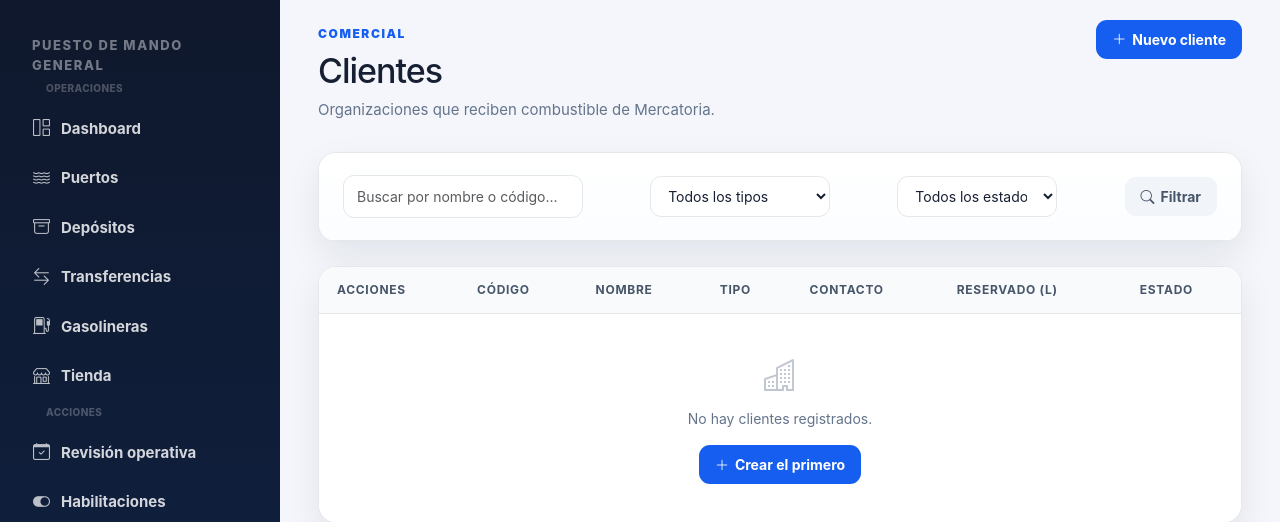
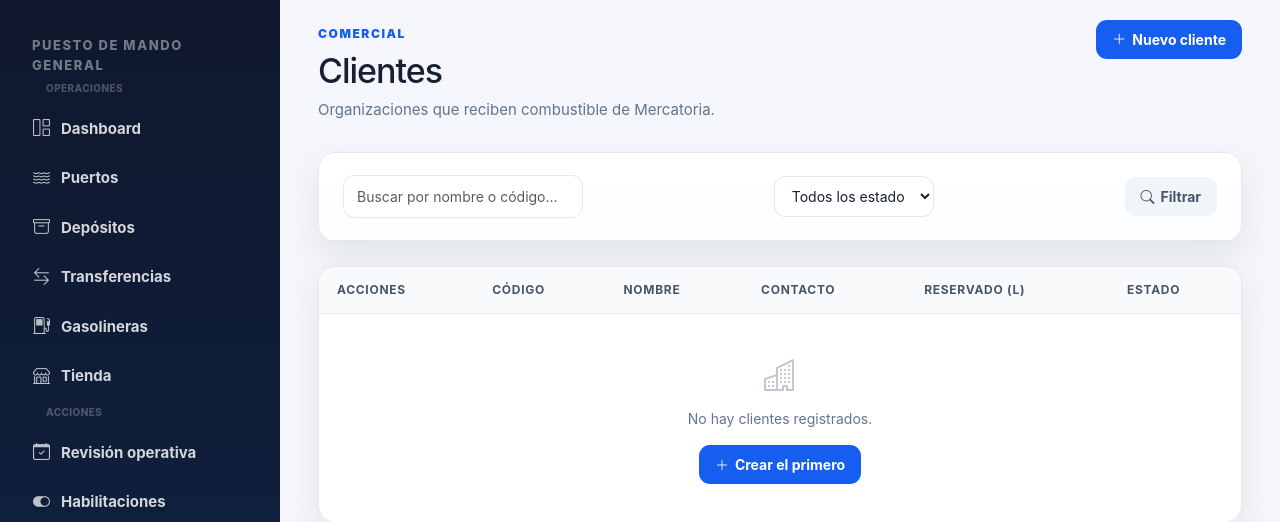
Before and after one commit to frankoaldos11-dotcom/Mercatoria-Fuel, a Flask app: page /clientes/ in a window 1280 px wide. Shown: the part 74-596 px from the top of the page. Run offline with Flask 3, Linux system fonts and the light colour scheme; the visitor is signed in with stand-in values (Sample User, id 1); data that the repository does not hold is empty; parts of the project's set-up code (start-up, migrations or seed data) failed here and were passed over; some libraries are stand-ins or nearby versions.

Commit message:
Clientes: quitar campo Tipo (nacional/internacional) sin uso de formularios y backend

```diff
--- a/blueprints/clientes.py
+++ b/blueprints/clientes.py
@@ -1,6 +1,6 @@
 from flask import Blueprint, render_template, request, redirect, session
 from database import conectar
-from utils.constants import TIPOS_CLIENTE, TIPOS_CLIENTE_LABELS, ROLES_ADMIN_PM
+from utils.constants import ROLES_ADMIN_PM
 from utils.auth import requiere_login, requiere_staff
 
 clientes_bp = Blueprint("clientes", __name__, url_prefix="/clientes")
@@ -39,7 +39,6 @@ def listado():
         return redir
 
     buscar = request.args.get("buscar", "").strip()
-    filtro_tipo = request.args.get("tipo", "").strip()
     filtro_estado = request.args.get("estado", "").strip()
 
     condiciones = []
@@ -49,9 +48,6 @@ def listado():
         condiciones.append("(nombre LIKE ? OR codigo LIKE ? OR contacto_nombre LIKE ?)")
         like = f"%{buscar}%"
         params.extend([like, like, like])
-    if filtro_tipo:
-        condiciones.append("tipo = ?")
-        params.append(filtro_tipo)
     if filtro_estado == "activo":
         condiciones.append("activo = 1")
     elif filtro_estado == "inactivo":
@@ -62,7 +58,7 @@ def listado():
     conn = conectar()
     cur = conn.cursor()
     cur.execute(f"""
-        SELECT id, nombre, codigo, tipo, contacto_nombre, contacto_telefono,
+        SELECT id, nombre, codigo, contacto_nombre, contacto_telefono,
                contacto_email, subinventario_reservado_l, activo, created_at
         FROM clientes
         {where}
@@ -75,10 +71,7 @@ def listado():
         "clientes/listado.html",
         lista=lista,
         buscar=buscar,
-        filtro_tipo=filtro_tipo,
         filtro_estado=filtro_estado,
-        tipos_cliente=TIPOS_CLIENTE,
-        tipos_cliente_labels=TIPOS_CLIENTE_LABELS,
     )
 
 
@@ -95,7 +88,6 @@ def crear():
     if request.method == "POST":
         nombre = request.form.get("nombre", "").strip()
         codigo = request.form.get("codigo", "").strip().upper()
-        tipo = request.form.get("tipo", "").strip()
         contacto_nombre = request.form.get("contacto_nombre", "").strip()
         contacto_telefono = request.form.get("contacto_telefono", "").strip()
         contacto_email = request.form.get("contacto_email", "").strip().lower()
@@ -106,8 +98,6 @@ def crear():
             error = "El nombre es obligatorio."
         elif not codigo:
             error = "El código es obligatorio."
-        elif tipo not in TIPOS_CLIENTE:
-            error = "Tipo de cliente no válido."
         else:
             conn = conectar()
             cur = conn.cursor()
@@ -118,25 +108,23 @@ def crear():
             else:
                 cur.execute("""
                     INSERT INTO clientes
-                        (nombre, codigo, tipo, contacto_nombre, contacto_telefono,
+                        (nombre, codigo, contacto_nombre, contacto_telefono,
                          contacto_email, notas, activo)
-                    VALUES (?, ?, ?, ?, ?, ?, ?, ?)
-                """, (nombre, codigo, tipo, contacto_nombre, contacto_telefono,
+                    VALUES (?, ?, ?, ?, ?, ?, ?)
+                """, (nombre, codigo, contacto_nombre, contacto_telefono,
                       contacto_email, notas, activo))
                 nuevo_id = cur.lastrowid
                 conn.commit()
                 conn.close()
                 _registrar_auditoria(
                     session.get("user_id"), "Creó cliente", "clientes", nuevo_id,
-                    valor_nuevo={"nombre": nombre, "codigo": codigo, "tipo": tipo}
+                    valor_nuevo={"nombre": nombre, "codigo": codigo}
                 )
                 return redirect("/clientes?ok=1")
 
     return render_template(
         "clientes/crear.html",
         error=error,
-        tipos_cliente=TIPOS_CLIENTE,
-        tipos_cliente_labels=TIPOS_CLIENTE_LABELS,
     )
 
 
@@ -178,7 +166,6 @@ def detalle(id):
         "clientes/detalle.html",
         cliente=cliente,
         unidades=unidades,
-        tipos_cliente_labels=TIPOS_CLIENTE_LABELS,
         combustible_labels=TIPOS_COMBUSTIBLE_LABELS,
         hoy=hoy,
         limite_30=limite_30,
@@ -200,7 +187,6 @@ def editar(id):
     if request.method == "POST":
         nombre = request.form.get("nombre", "").strip()
         codigo = request.form.get("codigo", "").strip().upper()
-        tipo = request.form.get("tipo", "").strip()
         contacto_nombre = request.form.get("contacto_nombre", "").strip()
         contacto_telefono = request.form.get("contacto_telefono", "").strip()
         contacto_email = request.form.get("contacto_email", "").strip().lower()
@@ -211,8 +197,6 @@ def editar(id):
             error = "El nombre es obligatorio."
         elif not codigo:
             error = "El código es obligatorio."
-        elif tipo not in TIPOS_CLIENTE:
-            error = "Tipo de cliente no válido."
         else:
             cur.execute("SELECT id FROM clientes WHERE codigo = ? AND id != ?", (codigo, id))
             if cur.fetchone():
@@ -223,19 +207,19 @@ def editar(id):
 
                 cur.execute("""
                     UPDATE clientes
-                    SET nombre = ?, codigo = ?, tipo = ?, contacto_nombre = ?,
+                    SET nombre = ?, codigo = ?, contacto_nombre = ?,
                         contacto_telefono = ?, contacto_email = ?,
                         notas = ?, activo = ?,
                         updated_at = CURRENT_TIMESTAMP
                     WHERE id = ?
-                """, (nombre, codigo, tipo, contacto_nombre, contacto_telefono,
+                """, (nombre, codigo, contacto_nombre, contacto_telefono,
                       contacto_email, notas, activo, id))
                 conn.commit()
                 conn.close()
                 _registrar_auditoria(
                     session.get("user_id"), "Editó cliente", "clientes", id,
                     valor_anterior=anterior,
-                    valor_nuevo={"nombre": nombre, "codigo": codigo, "tipo": tipo}
+                    valor_nuevo={"nombre": nombre, "codigo": codigo}
                 )
                 return redirect(f"/clientes/{id}?ok=1")
 
@@ -250,8 +234,6 @@ def editar(id):
         "clientes/editar.html",
         cliente=cliente,
         error=error,
-        tipos_cliente=TIPOS_CLIENTE,
-        tipos_cliente_labels=TIPOS_CLIENTE_LABELS,
     )
 
 
--- a/templates/clientes/listado.html
+++ b/templates/clientes/listado.html
@@ -21,21 +21,13 @@
     <form method="GET" action="/clientes" class="panel-header" style="flex-wrap:wrap;gap:10px;">
         <input type="text" name="buscar" value="{{ buscar }}" class="form-control"
                placeholder="Buscar por nombre o código..." style="max-width:240px;">
-        <select name="tipo" class="form-select" style="max-width:180px;">
-            <option value="">Todos los tipos</option>
-            {% for t in tipos_cliente %}
-            <option value="{{ t }}" {{ 'selected' if filtro_tipo == t }}>
-                {{ tipos_cliente_labels.get(t, t) }}
-            </option>
-            {% endfor %}
-        </select>
         <select name="estado" class="form-select" style="max-width:160px;">
             <option value="">Todos los estados</option>
             <option value="activo"   {{ 'selected' if filtro_estado == 'activo' }}>Activo</option>
             <option value="inactivo" {{ 'selected' if filtro_estado == 'inactivo' }}>Inactivo</option>
         </select>
         <button type="submit" class="btn btn-secondary"><i class="bi bi-search"></i> Filtrar</button>
-        {% if buscar or filtro_tipo or filtro_estado %}
+        {% if buscar or filtro_estado %}
         <a href="/clientes" class="btn btn-secondary"><i class="bi bi-x"></i> Limpiar</a>
         {% endif %}
     </form>
@@ -49,7 +41,6 @@
                     <th>Acciones</th>
                     <th>Código</th>
                     <th>Nombre</th>
-                    <th>Tipo</th>
                     <th>Contacto</th>
                     <th>Reservado (L)</th>
                     <th>Estado</th>
@@ -96,15 +87,6 @@
                         {% endif %}
                     </td>
                     <td>
-                        {% if c.tipo == 'internacional' %}
-                        <span class="badge badge-info">Internacional</span>
-                        {% elif c.tipo == 'nacional' %}
-                        <span class="badge badge-ok">Nacional</span>
-                        {% else %}
-                        <span class="badge badge-neutral">Interno</span>
-                        {% endif %}
-                    </td>
-                    <td>
                         {{ c.contacto_nombre or '—' }}
                         {% if c.contacto_telefono %}
                         <br><span style="font-size:12px;color:var(--muted);">{{ c.contacto_telefono }}</span>
@@ -121,7 +103,7 @@
                 </tr>
                 {% else %}
                 <tr>
-                    <td colspan="7" class="empty-state">
+                    <td colspan="6" class="empty-state">
                         <i class="bi bi-buildings" style="font-size:32px;display:block;margin-bottom:8px;opacity:0.4;"></i>
                         No hay clientes registrados.
                         {% if session.get('rol') in ('admin', 'pm', 'puesto_de_mando') %}
```
Also changed, not shown: templates/clientes/crear.html (+0 -10 lines), templates/clientes/detalle.html (+0 -8 lines), templates/clientes/editar.html (+0 -11 lines), test_report.md (+38 -0 lines).
